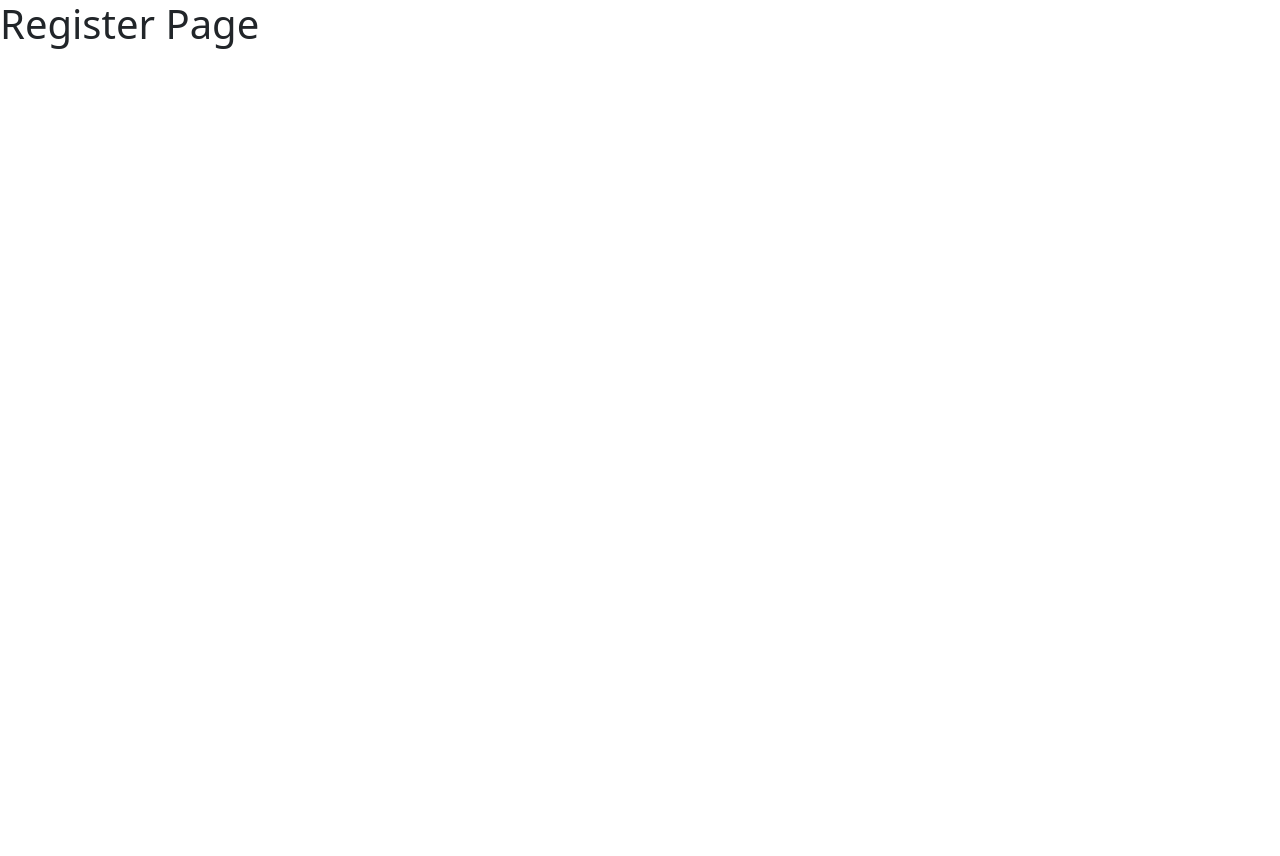
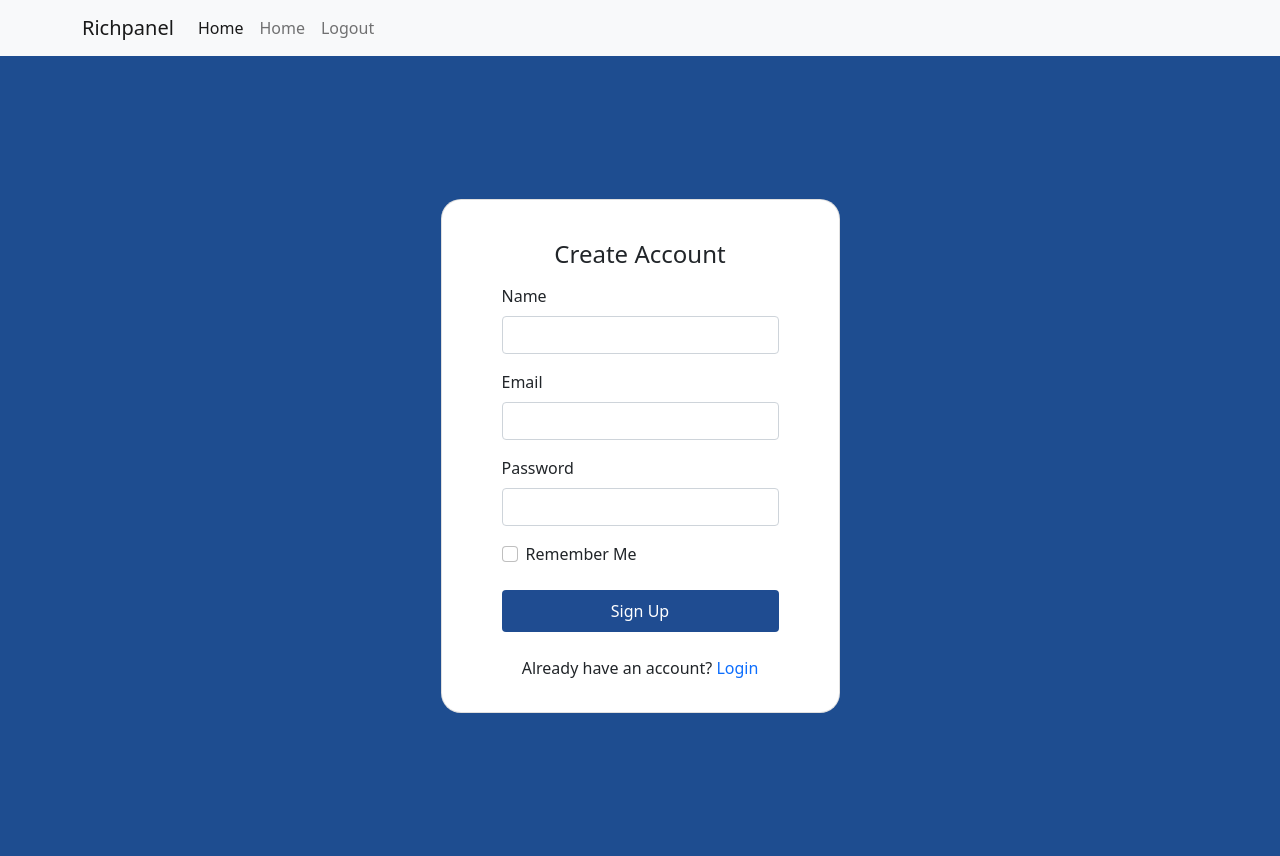
Before and after one commit to KamaljeetSahoo/Richpanel-Assessment, a Django app: page /register/ in a window 1280 px wide. Before the commit the page is almost empty. Before the commit the page ends 49 px from the top, so only its background shows below. Run offline with Django 4.2, Linux system fonts and the light colour scheme.

Commit message:
Registration Page and Navbar added

```diff
--- /dev/null
+++ b/static/css/style.css
@@ -0,0 +1,14 @@
+html, body {
+    height: 100%;
+}
+body {
+    background-color: rgb(30,77,144) !important;
+}
+
+.secondary_color {
+    background-color: rgb(31, 76, 145) !important;
+}
+
+.font-weight-500 {
+    font-weight: 500;
+}
--- /dev/null
+++ b/templates/UI_Components/navbar.html
@@ -0,0 +1,21 @@
+<nav class="navbar navbar-expand-lg navbar-light bg-light">
+    <div class="container">
+        <a class="navbar-brand" href="#">Richpanel</a>
+        <button class="navbar-toggler" type="button" data-bs-toggle="collapse" data-bs-target="#navbarNav" aria-controls="navbarNav" aria-expanded="false" aria-label="Toggle navigation">
+        <span class="navbar-toggler-icon"></span>
+        </button>
+        <div class="collapse navbar-collapse" id="navbarNav">
+        <ul class="navbar-nav">
+            <li class="nav-item">
+            <a class="nav-link active" aria-current="page" href="#">Home</a>
+            </li>
+            <li class="nav-item">
+            <a class="nav-link" href="#">Home</a>
+            </li>
+            <li class="nav-item">
+            <a class="nav-link" href="#">Logout</a>
+            </li>
+        </ul>
+        </div>
+    </div>
+</nav>
--- a/templates/authentication/register.html
+++ b/templates/authentication/register.html
@@ -1,4 +1,34 @@
 {% extends 'base.html' %}
 {% block body_content %}
-    <h1>Register Page</h1>
+<div class="container h-100">
+    <div class="row my-auto h-100">
+        <div class="card mx-auto my-auto" style="border-radius: 20px; width: 35%;">
+            <div class="card-body p-3 px-5">
+                <h4 class="text-center mb-3 mt-4">Create Account</h4>
+                <form>
+                    <div class="mb-3">
+                        <label for="exampleInputEmail1" class="form-label font-weight-500">Name</label>
+                        <input type="text" class="form-control" name="username">
+                    </div>
+                    <div class="mb-3">
+                        <label for="exampleInputEmail1" class="form-label font-weight-500">Email</label>
+                        <input type="email" class="form-control" name="email">
+                    </div>
+                    <div class="mb-3">
+                        <label for="exampleInputEmail1" class="form-label font-weight-500">Password</label>
+                        <input type="password" class="form-control" name="password">
+                    </div>
+                    <div class="mb-3 form-check">
+                        <input type="checkbox" class="form-check-input" name="rememberMe">
+                        <label class="form-check-label" for="exampleCheck1">Remember Me</label>
+                    </div>
+                    <div class="mt-4 mb-4">
+                        <button type="submit" class="btn w-100 secondary_color text-white py-2">Sign Up</button>
+                    </div>
+                </form>
+                <p class="text-center">Already have an account? <a href="/login" style="text-decoration: none;">Login</a></p>
+            </div>
+        </div>
+    </div>
+ </div>
 {% endblock %}
--- a/templates/base.html
+++ b/templates/base.html
@@ -1,3 +1,4 @@
+{% load static %}
 <!doctype html>
 <html lang="en">
   <head>
@@ -7,11 +8,11 @@
 
     <!-- Bootstrap CSS -->
     <link href="https://cdn.jsdelivr.net/npm/bootstrap@5.0.2/dist/css/bootstrap.min.css" rel="stylesheet" integrity="sha384-EVSTQN3/azprG1Anm3QDgpJLIm9Nao0Yz1ztcQTwFspd3yD65VohhpuuCOmLASjC" crossorigin="anonymous">
-
+    <link href="{% static 'css/style.css' %}" rel="stylesheet">
     <title>Richpanel</title>
   </head>
   <body>
-
+    {% include 'UI_Components/navbar.html' %}
     {% block body_content %}{% endblock %}
 
     <!-- Optional JavaScript; choose one of the two! -->
```
Also changed, not shown: richpanel/settings.py (+5 -2 lines).
